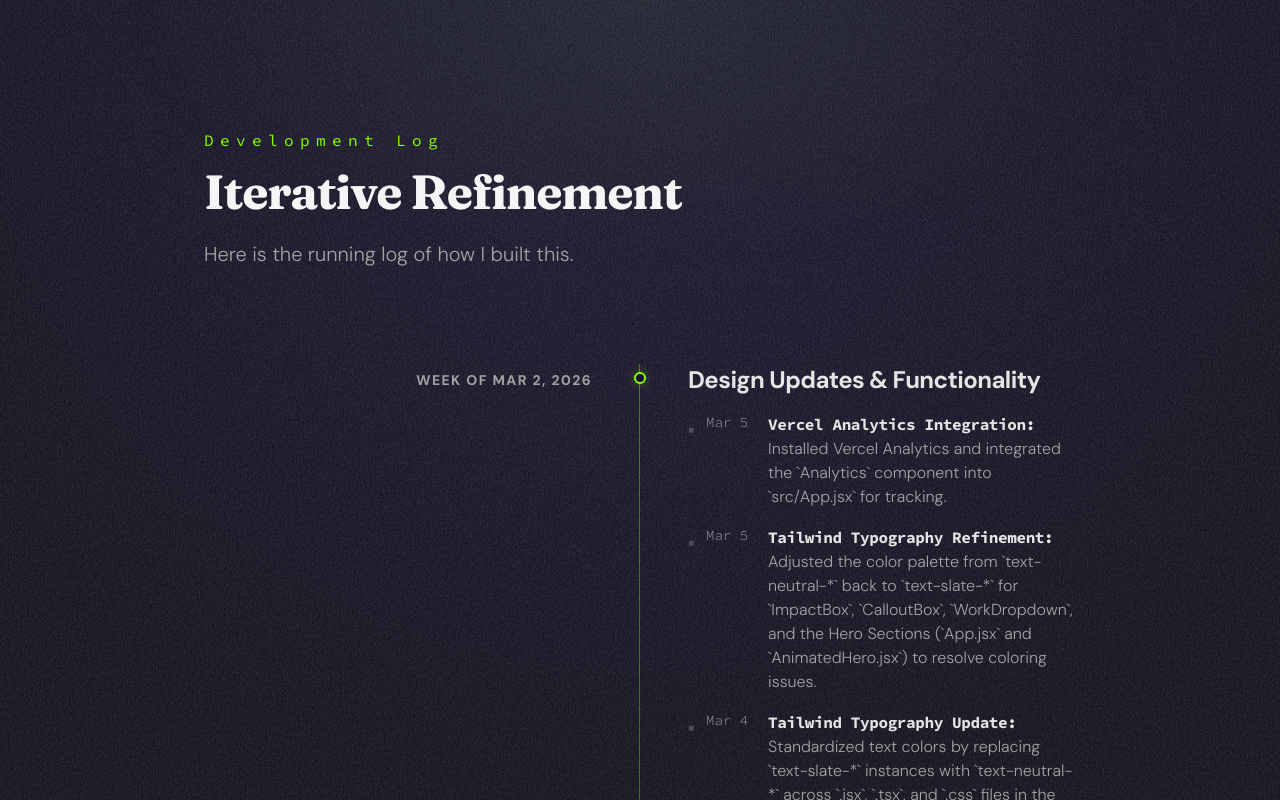
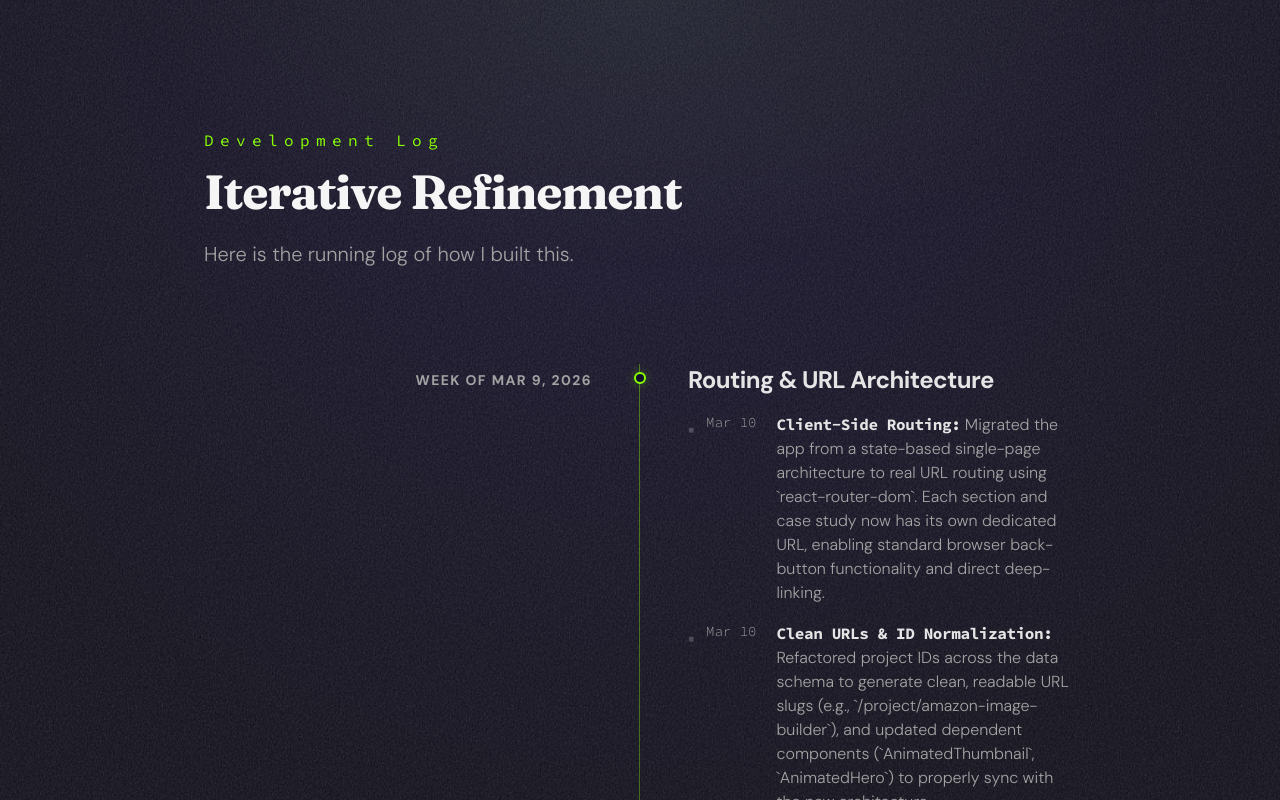
Before and after one commit to bruno40gr/portfolio, a React (Vite) app: page /changelog in a window 1280 px wide. Shown: the top 800 px of the page. Built offline with nearby package versions, Linux system fonts and the light colour scheme.

Commit message:
docs: update changelog with routing and interaction fixes

```diff
--- a/src/data/changelogData.js
+++ b/src/data/changelogData.js
@@ -1,4 +1,13 @@
 export const CHANGELOG_DATA = [
+  {
+    week: "Week of Mar 9, 2026",
+    title: "Routing & URL Architecture",
+    items: [
+      { day: "Mar 10", text: "**Client-Side Routing:** Migrated the app from a state-based single-page architecture to real URL routing using `react-router-dom`. Each section and case study now has its own dedicated URL, enabling standard browser back-button functionality and direct deep-linking." },
+      { day: "Mar 10", text: "**Clean URLs & ID Normalization:** Refactored project IDs across the data schema to generate clean, readable URL slugs (e.g., `/project/amazon-image-builder`), and updated dependent components (`AnimatedThumbnail`, `AnimatedHero`) to properly sync with the new architecture." },
+      { day: "Mar 10", text: "**Media & Interaction Fixes:** Resolved missing Figma and Video preview thumbnails by deprecating fragile external placeholders. Also resolved a React Router reconciliation issue that was preventing the 'Let's chat' contact overlay from rendering." }
+    ]
+  },
   {
     week: "Week of Mar 2, 2026",
     title: "Design Updates & Functionality",
```
Also changed, not shown: 1 other file (tests, documents, lock files or other folders).
